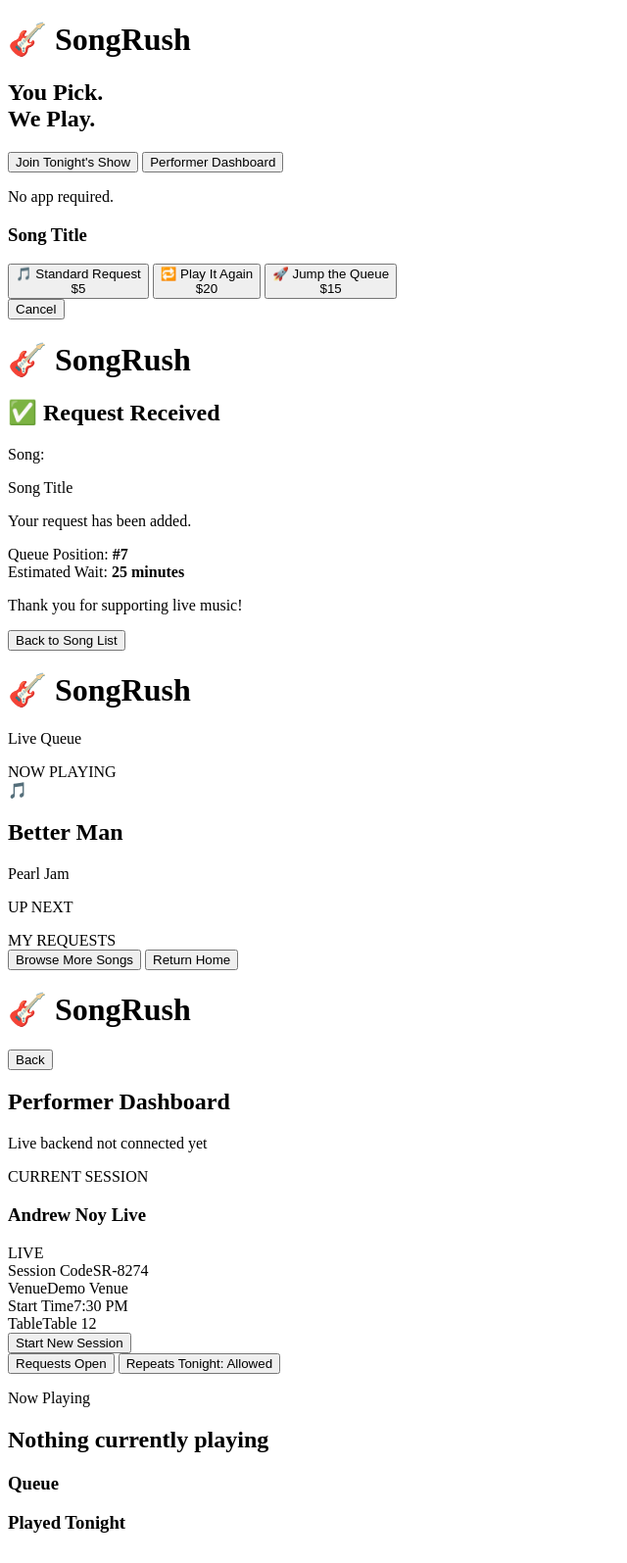
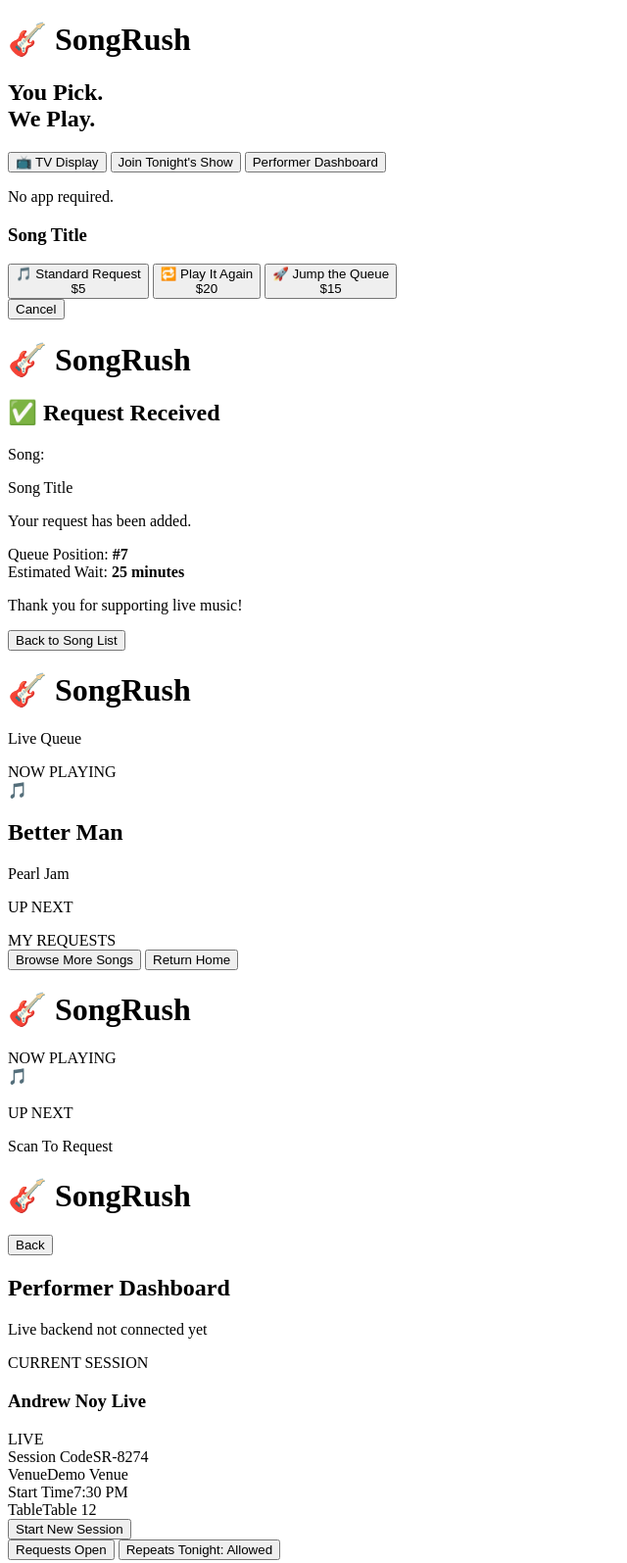
Before and after one commit to noyfamilyhomes-source/SongRush, a website with bundled scripts: page index.html in a window 1280 px wide. Shown: the top 1595 px of the page at 98% size, without its empty margins (0-640 px from the left). Built offline with nearby package versions, Linux system fonts and the light colour scheme; a script that the page names is missing.

Commit message:
Add TV display page and launch button

```diff
--- a/index.html
+++ b/index.html
@@ -12,8 +12,10 @@
         <h1>🎸 SongRush</h1>
         <h2>You Pick.<br>We Play.</h2>
         <div class="session-summary" data-session-summary></div>
-        <div class="landing-actions">
-            <button id="joinButton">Join Tonight's Show</button>
+<div class="landing-actions">
+    <button id="tvDisplayButton" class="secondary-btn">
+        📺 TV Display
+    </button>            <button id="joinButton">Join Tonight's Show</button>
             <button id="dashboardButton" class="secondary-btn">Performer Dashboard</button>
         </div>
         <p>No app required.</p>
@@ -102,8 +104,38 @@
             </div>
         </div>
     </div>
+<div class="live-queue-page hidden" id="tvDisplayPage">
+    <div class="live-queue-card">
 
-    <div class="dashboard-page hidden" id="dashboardPage" aria-live="polite">
+        <h1>🎸 SongRush</h1>
+
+        <div class="section-label">
+            NOW PLAYING
+        </div>
+
+        <div class="now-playing-card">
+            <div class="music-badge">🎵</div>
+
+            <div>
+                <h2 id="tvNowPlayingTitle"></h2>
+                <p id="tvNowPlayingArtist"></p>
+            </div>
+        </div>
+
+        <div class="section-label">
+            UP NEXT
+        </div>
+
+        <ol id="tvQueueList" class="up-next-list"></ol>
+
+        <div class="section-label">
+            Scan To Request
+        </div>
+
+        <div id="tvQrCode"></div>
+
+    </div>
+</div>    <div class="dashboard-page hidden" id="dashboardPage" aria-live="polite">
         <div class="song-search-card dashboard-card">
             <div class="dashboard-header">
                 <h1>🎸 SongRush</h1>
```
